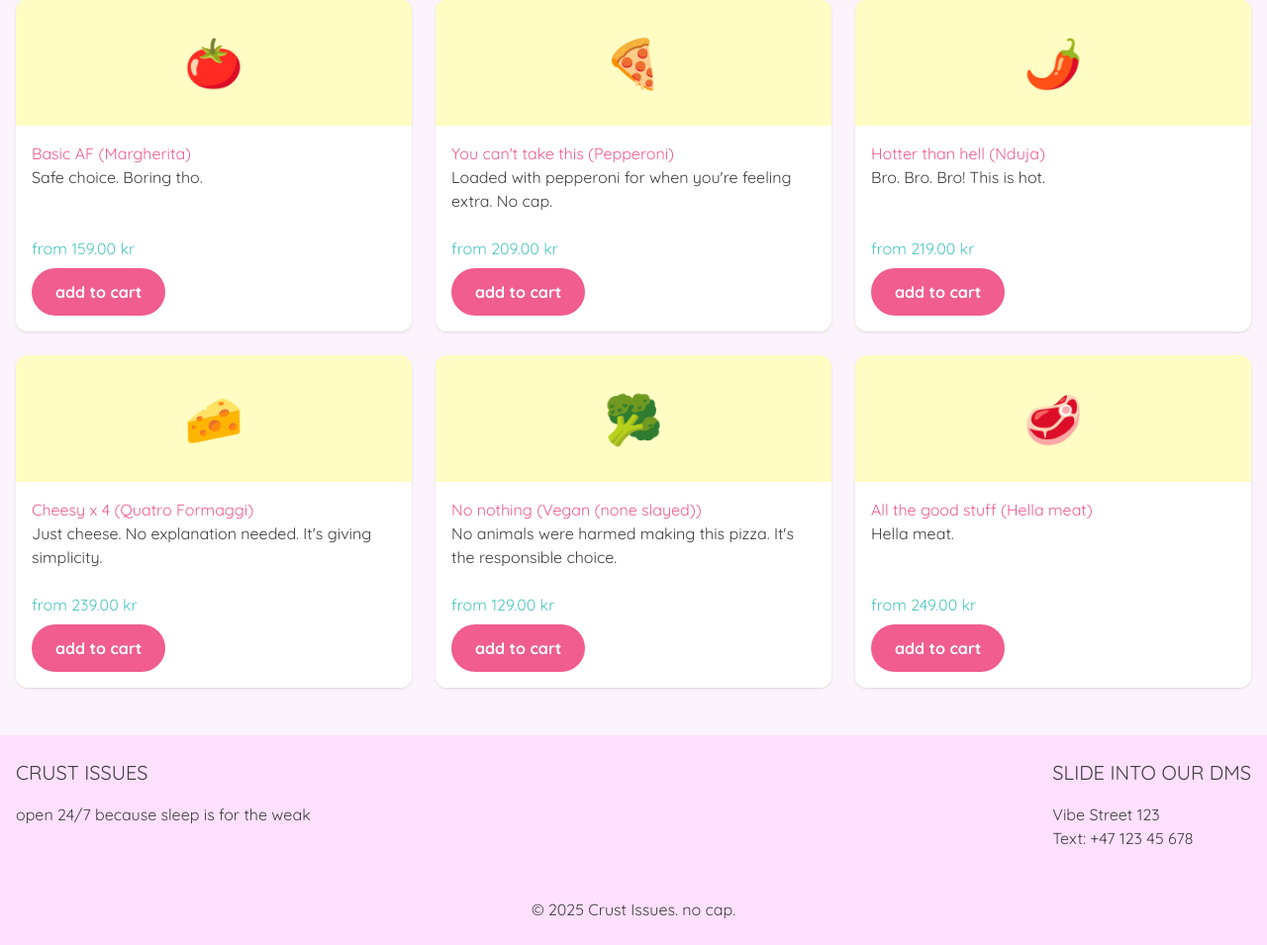
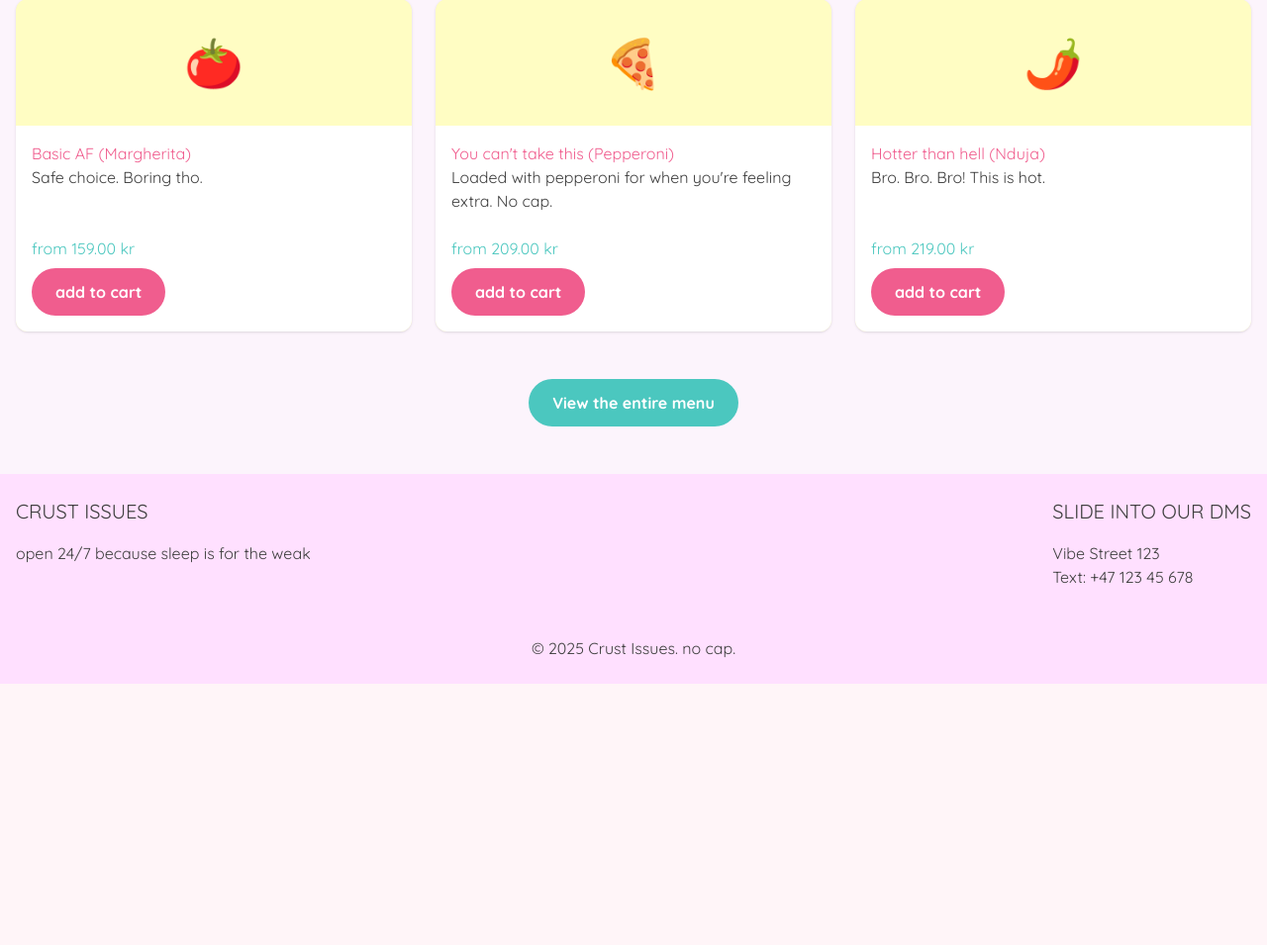
Before and after one commit to annasundbye/ELE3921, a Django app: page / in a window 1280 px wide. Shown: the part 593-1548 px from the top of the page at 99% size. After the commit the page ends 1284 px from the top, so only its background shows below. Run offline with Django 5.2, Linux system fonts and the light colour scheme; data comes from the database, SQL or seed files in the repository.

Commit message:
show first 3 pizzas and link to /menu in home

```diff
--- a/application/templates/home.html
+++ b/application/templates/home.html
@@ -17,11 +17,13 @@
   <h2 class="bebas-neue text-pink text-3xl">The menu</h2>
 </div>
 
-<div
-  class="grid grid-cols-1 md:grid-cols-2 lg:grid-cols-3 gap-6 container mx-auto max-w-7xl px-4"
->
+<div class="grid grid-cols-1 md:grid-cols-2 lg:grid-cols-3 gap-6 container mx-auto max-w-7xl px-4">
   {% for pizza in pizzas %} {% include "components/pizza-card.html" %}
   {%endfor%}
 </div>
 
+<div class="mt-12 flex justify-center h-12">
+  <a href="{% url 'application:menu' %}" class="cta cta-secondary">View the entire menu</a>
+</div>
+
 {% endblock %}
--- a/application/views.py
+++ b/application/views.py
@@ -10,9 +10,11 @@ from django.core.exceptions import ValidationError
 
 
 def home(request):
-   all_pizzas = Pizza.objects.filter(available=True)
+   pizzas = Pizza.objects.filter(available=True)
+   if len(pizzas) >= 3:
+      pizzas = pizzas[:3]
 
-   return render(request, "home.html", {"pizzas": all_pizzas})
+   return render(request, "home.html", {"pizzas": pizzas})
 
 def menu(request):
    all_pizzas = Pizza.objects.filter(available=True)
```
